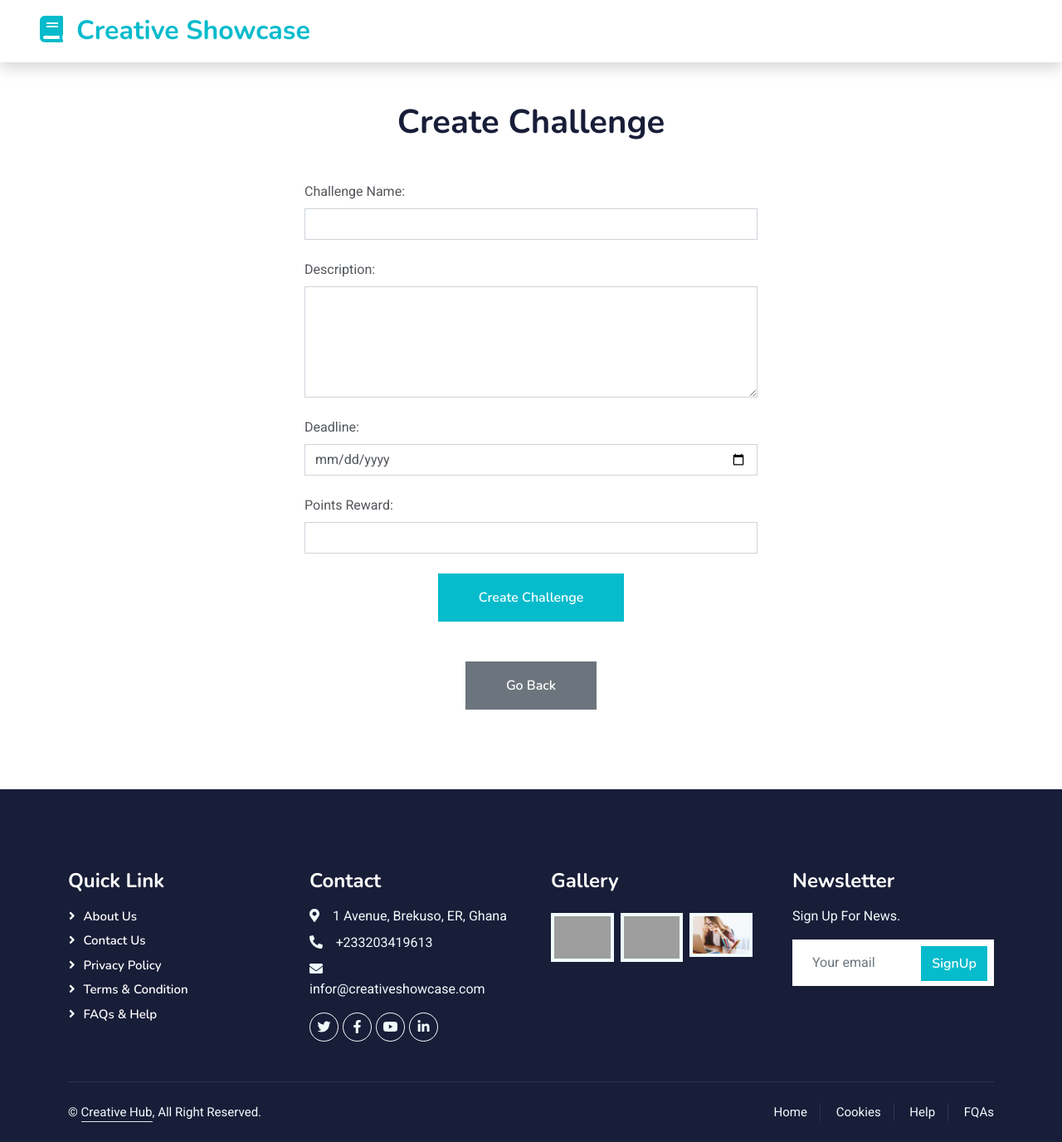
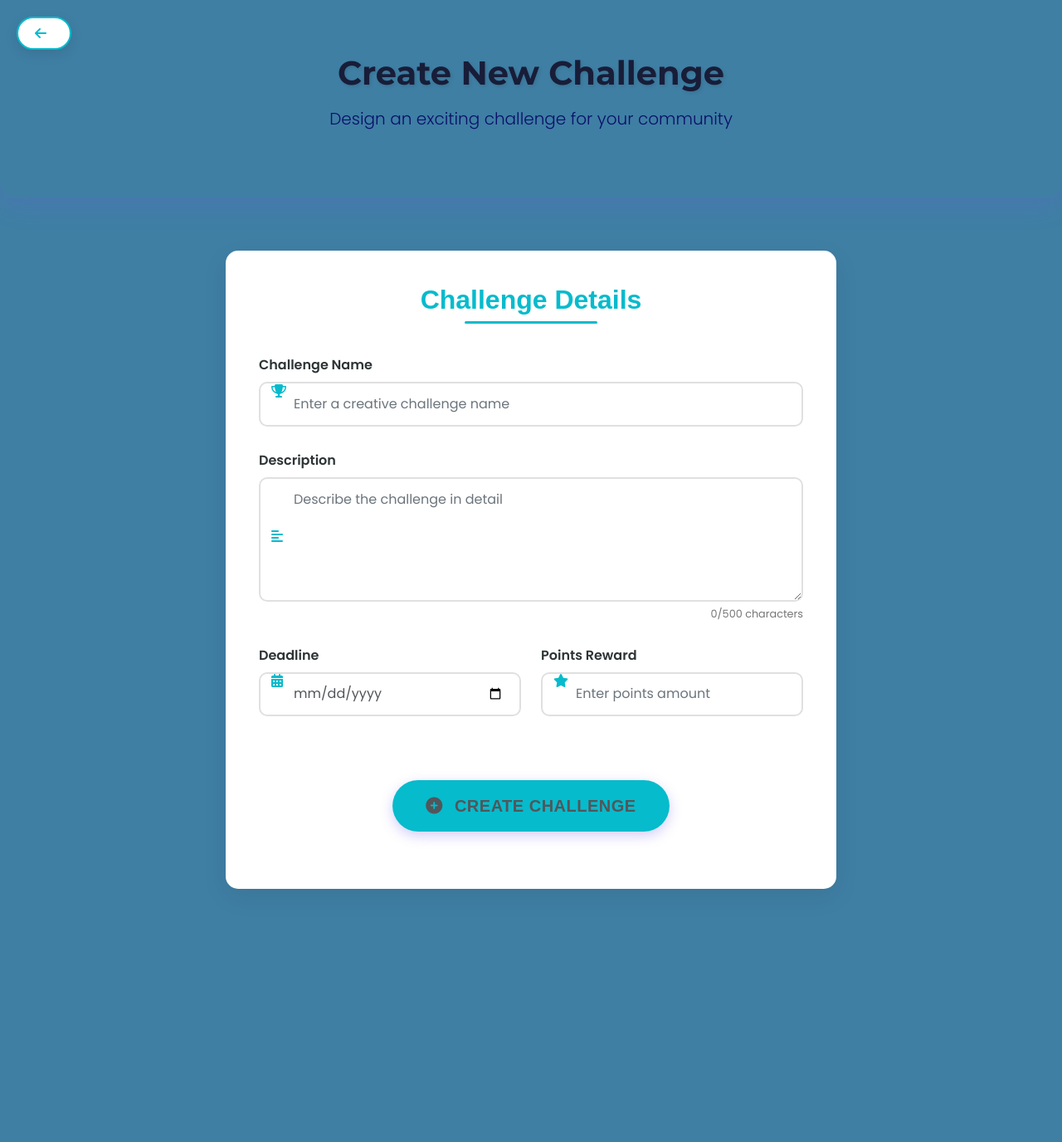
Before and after one commit to smuggerteey/final_capstone, a Flask app: page /create_challenges in a window 1280 px wide. Shown: the whole page at 83% size. After the commit the page ends 1071 px from the top, so only its background shows below. Run offline with Flask 3, Linux system fonts and the light colour scheme; a user stored in the database is signed in; data comes from the database, SQL or seed files in the repository; some libraries are stand-ins or nearby versions; grey boxes are pictures that could not be loaded.

Commit message:
Update create_challenges.html

```diff
--- a/main/templates/create_challenges.html
+++ b/main/templates/create_challenges.html
@@ -12,11 +12,11 @@
     <!-- Google Web Fonts -->
     <link rel="preconnect" href="https://fonts.googleapis.com">
     <link rel="preconnect" href="https://fonts.gstatic.com" crossorigin>
-    <link href="https://fonts.googleapis.com/css2?family=Heebo:wght@400;500;600&family=Nunito:wght@600;700;800&display=swap" rel="stylesheet">
+    <link href="https://fonts.googleapis.com/css2?family=Poppins:wght@300;400;500;600;700&family=Montserrat:wght@400;600;700&display=swap" rel="stylesheet">
 
     <!-- Icon Font Stylesheet -->
-    <link rel="stylesheet" href="https://cdnjs.cloudflare.com/ajax/libs/font-awesome/5.15.3/css/all.min.css">
-    <link href="https://cdn.jsdelivr.net/npm/bootstrap-icons@1.4.1/font/bootstrap-icons.css" rel="stylesheet">
+    <link rel="stylesheet" href="https://cdnjs.cloudflare.com/ajax/libs/font-awesome/6.4.0/css/all.min.css">
+    <link href="https://cdn.jsdelivr.net/npm/bootstrap-icons@1.10.0/font/bootstrap-icons.css" rel="stylesheet">
 
     <!-- Libraries Stylesheet -->
     <link href="{{ url_for('static', filename='lib/animate/animate.min.css') }}" rel="stylesheet">
@@ -27,6 +27,171 @@
 
     <!-- Template Stylesheet -->
     <link href="{{ url_for('static', filename='css/style.css') }}" rel="stylesheet">
+
+    <style>
+        :root {
+            --primary-color: #06BBCC;
+            --secondary-color:#06BBCC;
+            --accent-color: #fd79a8;
+            --dark-color: #2d3436;
+            --light-color: #f5f6fa;
+            --success-color: #00b894;
+        }
+
+        body {
+            font-family: 'Poppins', sans-serif;
+            background-color: #3f7fa4;
+            color: var(--dark-color);
+        }
+
+        .challenge-header {
+            background: #3f7fa4;
+            color: rgb(11, 16, 105);
+            padding: 4rem 0;
+            margin-bottom: 3rem;
+            border-radius: 0 0 20px 20px;
+            box-shadow: 0 10px 30px rgba(108, 92, 231, 0.2);
+        }
+
+        .challenge-header h1 {
+            font-weight: 700;
+            text-shadow: 2px 2px 4px rgba(0,0,0,0.1);
+            font-family: 'Montserrat', sans-serif;
+        }
+
+        .form-container {
+            background: white;
+            border-radius: 15px;
+            box-shadow: 0 10px 30px rgba(0,0,0,0.08);
+            padding: 2.5rem;
+            margin-bottom: 3rem;
+        }
+
+        .form-label {
+            font-weight: 600;
+            color: var(--dark-color);
+            margin-bottom: 0.5rem;
+        }
+
+        .form-control {
+            border: 2px solid #e0e0e0;
+            border-radius: 10px;
+            padding: 0.8rem 1.2rem;
+            transition: all 0.3s;
+        }
+
+        .form-control:focus {
+            border-color: var(--primary-color);
+            box-shadow: 0 0 0 3px rgba(108, 92, 231, 0.2);
+        }
+
+        textarea.form-control {
+            min-height: 150px;
+            resize: vertical;
+        }
+
+        .btn-create {
+            background: linear-gradient(to right, var(--primary-color), var(--secondary-color));
+            border: none;
+            border-radius: 50px;
+            padding: 1rem 2.5rem;
+            font-weight: 600;
+            letter-spacing: 0.5px;
+            text-transform: uppercase;
+            transition: all 0.3s;
+            box-shadow: 0 5px 15px rgba(108, 92, 231, 0.3);
+        }
+
+        .btn-create:hover {
+            transform: translateY(-3px);
+            box-shadow: 0 8px 20px rgba(108, 92, 231, 0.4);
+        }
+
+        .floating-back-btn {
+            position: fixed;
+            top: 20px;
+            left: 20px;
+            background: white;
+            color: var(--primary-color);
+            border-radius: 50px;
+            padding: 10px 20px;
+            box-shadow: 0 5px 15px rgba(0,0,0,0.1);
+            text-decoration: none;
+            font-weight: 500;
+            transition: all 0.3s;
+            z-index: 1000;
+            display: flex;
+            align-items: center;
+            border: 2px solid var(--primary-color);
+        }
+
+        .floating-back-btn:hover {
+            background: var(--primary-color);
+            color: white;
+            transform: translateX(-5px);
+        }
+
+        .input-icon {
+            position: relative;
+        }
+
+        .input-icon i {
+            position: absolute;
+            left: 15px;
+            top: 50%;
+            transform: translateY(-50%);
+            color: var(--primary-color);
+        }
+
+        .input-icon input, .input-icon textarea {
+            padding-left: 40px;
+        }
+
+        .character-counter {
+            font-size: 0.8rem;
+            color: #777;
+            text-align: right;
+            margin-top: 0.3rem;
+        }
+
+        .form-group {
+            margin-bottom: 1.8rem;
+            position: relative;
+        }
+
+        .form-header {
+            text-align: center;
+            margin-bottom: 2.5rem;
+        }
+
+        .form-header h2 {
+            color: var(--primary-color);
+            font-weight: 700;
+            position: relative;
+            display: inline-block;
+        }
+
+        .form-header h2:after {
+            content: '';
+            position: absolute;
+            width: 60%;
+            height: 3px;
+            background: linear-gradient(to right, var(--primary-color), var(--secondary-color));
+            bottom: -10px;
+            left: 20%;
+            border-radius: 3px;
+        }
+
+        @media (max-width: 768px) {
+            .form-container {
+                padding: 1.5rem;
+            }
+
+            .challenge-header {
+                padding: 3rem 0;
+            }
+        }
+    </style>
 </head>
 
 <body>
@@ -37,138 +202,81 @@
         </div>
     </div>
     <!-- Spinner End -->
-     <!-- Navbar Start -->
-     <nav class="navbar navbar-expand-lg bg-white navbar-light shadow sticky-top p-0">
-        <a href="" class="navbar-brand d-flex align-items-center px-4 px-lg-5">
-            <h2 class="m-0 text-primary"><i class="fa fa-book me-3"></i>Creative Showcase</h2>
+
+    <!-- Floating Back Button -->
+    <a href="javascript:void(0);"
+       onclick="window.history.back();"
+       class="floating-back-btn">
+        <i class="fas fa-arrow-left me-2"></i>
     </a>
-        <button type="button" class="navbar-toggler me-4" data-bs-toggle="collapse" data-bs-target="#navbarCollapse">
-            <span class="navbar-toggler-icon"></span>
-        </button>
-        <div class="collapse navbar-collapse" id="navbarCollapse">
-            <div class="collapse navbar-collapse" id="navbarCollapse">
 
+    <!-- Challenge Header -->
+    <div class="challenge-header text-center wow fadeInUp" data-wow-delay="0.1s">
+        <div class="container">
+            <h1 class="mb-3">Create New Challenge</h1>
+            <p class="lead">Design an exciting challenge for your community</p>
         </div>
     </div>
-    </nav>
-    <!-- Navbar End -->
-    <!-- Create Challenge Form Start -->
-    <div class="container-xxl py-5">
+
+    <!-- Create Challenge Form -->
+    <div class="container-xxl py-3">
         <div class="container">
-            <div class="text-center wow fadeInUp" data-wow-delay="0.1s">
-                <h1 class="mb-5">Create Challenge</h1>
+            <div class="row justify-content-center">
+                <div class="col-lg-8">
+                    <div class="form-container wow fadeInUp" data-wow-delay="0.2s">
+                        <div class="form-header">
+                            <h2>Challenge Details</h2>
                         </div>
-            <div class="row justify-content-center">
-                <div class="col-lg-6">
-                    <form action="{{ url_for('create_challenges') }}" method="POST" class="wow fadeInUp" data-wow-delay="0.3s">
-                        <div class="form-group mb-4">
-                            <label for="name" class="form-label">Challenge Name:</label>
-                            <input type="text" id="name" name="name" class="form-control" required>
+
+                        <form action="{{ url_for('create_challenges') }}" method="POST">
+                            <div class="form-group input-icon">
+                                <label for="name" class="form-label">Challenge Name</label>
+                                <i class="fas fa-trophy"></i>
+                                <input type="text" id="name" name="name" class="form-control"
+                                       placeholder="Enter a creative challenge name" required>
                             </div>
-                        <div class="form-group mb-4">
-                            <label for="description" class="form-label">Description:</label>
-                            <textarea id="description" name="description" class="form-control" rows="5" required></textarea>
+
+                            <div class="form-group input-icon">
+                                <label for="description" class="form-label">Description</label>
+                                <i class="fas fa-align-left"></i>
+                                <textarea id="description" name="description" class="form-control"
+                                          placeholder="Describe the challenge in detail" rows="5" required></textarea>
+                                <div class="character-counter"><span id="charCount">0</span>/500 characters</div>
                             </div>
-                        <div class="form-group mb-4">
-                            <label for="deadline" class="form-label">Deadline:</label>
+
+                            <div class="row">
+                                <div class="col-md-6">
+                                    <div class="form-group input-icon">
+                                        <label for="deadline" class="form-label">Deadline</label>
+                                        <i class="fas fa-calendar-alt"></i>
                                         <input type="date" id="deadline" name="deadline" class="form-control" required>
                                     </div>
-                        <div class="form-group mb-4">
-                            <label for="points_reward" class="form-label">Points Reward:</label>
-                            <input type="number" id="points_reward" name="points_reward" class="form-control" required>
                                 </div>
-                        <div class="form-group text-center">
-                            <button type="submit" class="btn btn-primary py-3 px-5">Create Challenge</button>
+                                <div class="col-md-6">
+                                    <div class="form-group input-icon">
+                                        <label for="points_reward" class="form-label">Points Reward</label>
+                                        <i class="fas fa-star"></i>
+                                        <input type="number" id="points_reward" name="points_reward"
+                                               class="form-control" placeholder="Enter points amount" required>
                                     </div>
-                    </form>
+                                </div>
                             </div>
 
-                <div class="text-center mt-5 wow fadeInUp" data-wow-delay="0.5s">
-                    <form action="/display_challenges" method="get">
-                        <button type="submit" class="btn btn-secondary py-3 px-5">Go Back</button>
+                            <div class="form-group text-center mt-5">
+                                <button type="submit" class="btn btn-create btn-lg">
+                                    <i class="fas fa-plus-circle me-2"></i> Create Challenge
+                                </button>
+                            </div>
                         </form>
                     </div>
                 </div>
             </div>
         </div>
-    <!-- Create Challenge Form End -->
-
-    <!-- Footer Start -->
-    <div class="container-fluid bg-dark text-light footer pt-5 mt-5 wow fadeIn" data-wow-delay="0.1s">
-        <div class="container py-5">
-            <div class="row g-5">
-                <div class="col-lg-3 col-md-6">
-                    <h4 class="text-white mb-3">Quick Link</h4>
-                    <a class="btn btn-link" href="">About Us</a>
-                    <a class="btn btn-link" href="">Contact Us</a>
-                    <a class="btn btn-link" href="">Privacy Policy</a>
-                    <a class="btn btn-link" href="">Terms & Condition</a>
-                    <a class="btn btn-link" href="">FAQs & Help</a>
     </div>
-                <div class="col-lg-3 col-md-6">
-                    <h4 class="text-white mb-3">Contact</h4>
-                    <p class="mb-2"><i class="fa fa-map-marker-alt me-3"></i>1 Avenue, Brekuso, ER, Ghana</p>
-                    <p class="mb-2"><i class="fa fa-phone-alt me-3"></i>+233203419613</p>
-                    <p class="mb-2"><i class="fa fa-envelope me-3"></i>infor@creativeshowcase.com</p>
-                    <div class="d-flex pt-2">
-                        <a class="btn btn-outline-light btn-social" href=""><i class="fab fa-twitter"></i></a>
-                        <a class="btn btn-outline-light btn-social" href=""><i class="fab fa-facebook-f"></i></a>
-                        <a class="btn btn-outline-light btn-social" href=""><i class="fab fa-youtube"></i></a>
-                        <a class="btn btn-outline-light btn-social" href=""><i class="fab fa-linkedin-in"></i></a>
-                    </div>
-                </div>
-                <div class="col-lg-3 col-md-6">
-                    <h4 class="text-white mb-3">Gallery</h4>
-                    <div class="row g-2 pt-2">
-                        <div class="col-4">
-                            <img class="img-fluid bg-light p-1" src="{{ url_for('static', filename='img/course-1.jpg') }}" alt="">
-                        </div>
-                        <div class="col-4">
-                            <img class="img-fluid bg-light p-1" src="{{ url_for('static', filename='img/course-2.jpg') }}" alt="">
-                        </div>
-                        <div class="col-4">
-                            <img class="img-fluid bg-light p-1" src="{{ url_for('static', filename='img/course-3.jpg') }}" alt="">
-                        </div>
-                    </div>
-                </div>
-                <div class="col-lg-3 col-md-6">
-                    <h4 class="text-white mb-3">Newsletter</h4>
-                    <p>Sign Up For News.</p>
-                    <div class="position-relative mx-auto" style="max-width: 400px;">
-                        <input class="form-control border-0 w-100 py-3 ps-4 pe-5" type="text" placeholder="Your email">
-                        <button type="button" class="btn btn-primary py-2 position-absolute top-0 end-0 mt-2 me-2">SignUp</button>
-                    </div>
-                </div>
-            </div>
-        </div>
-        <div class="container">
-            <div class="copyright">
-                <div class="row">
-                    <div class="col-md-6 text-center text-md-start mb-3 mb-md-0">
-                        &copy; <a class="border-bottom" href="#">Creative Hub</a>, All Right Reserved.
-                    </div>
-                    <div class="col-md-6 text-center text-md-end">
-                        <div class="footer-menu">
-                            <a href="">Home</a>
-                            <a href="">Cookies</a>
-                            <a href="">Help</a>
-                            <a href="">FQAs</a>
-                        </div>
-                    </div>
-                </div>
-            </div>
-        </div>
-    </div>
-    <!-- Footer End -->
-
-    <!-- Footer End -->
-
-    <!-- Back to Top -->
-    <a href="#" class="btn btn-lg btn-primary btn-lg-square back-to-top"><i class="bi bi-arrow-up"></i></a>
 
     <!-- JavaScript Libraries -->
-    <script src="https://code.jquery.com/jquery-3.4.1.min.js"></script>
-    <script src="https://cdn.jsdelivr.net/npm/bootstrap@5.0.0/dist/js/bootstrap.bundle.min.js"></script>
+    <script src="https://code.jquery.com/jquery-3.6.0.min.js"></script>
+    <script src="https://cdn.jsdelivr.net/npm/bootstrap@5.2.3/dist/js/bootstrap.bundle.min.js"></script>
     <script src="{{ url_for('static', filename='lib/wow/wow.min.js') }}"></script>
     <script src="{{ url_for('static', filename='lib/easing/easing.min.js') }}"></script>
     <script src="{{ url_for('static', filename='lib/waypoints/waypoints.min.js') }}"></script>
@@ -177,25 +285,49 @@
     <!-- Template Javascript -->
     <script src="{{ url_for('static', filename='js/main.js') }}"></script>
 
-    <!-- Dark Mode Toggle Script -->
+    <!-- Form Enhancement Scripts -->
     <script>
-        // Dark Mode Toggle Functionality
+        // Initialize animations
+        new WOW().init();
+
+        // Character counter for description
+        $('#description').on('input', function() {
+            const currentLength = $(this).val().length;
+            $('#charCount').text(currentLength);
+
+            if (currentLength > 500) {
+                $('#charCount').css('color', 'red');
+            } else {
+                $('#charCount').css('color', '#777');
+            }
+        });
+
+        // Set minimum date to today for deadline
+        document.getElementById('deadline').min = new Date().toISOString().split('T')[0];
+
+        // Form validation
+        $('form').on('submit', function(e) {
+            const points = $('#points_reward').val();
+            if (points <= 0) {
+                alert('Points reward must be greater than 0');
+                e.preventDefault();
+                return false;
+            }
+
+            const descLength = $('#description').val().length;
+            if (descLength > 500) {
+                alert('Description must be 500 characters or less');
+                e.preventDefault();
+                return false;
+            }
+
+            return true;
+        });
+
+        // Dark mode toggle
         if (localStorage.getItem('darkMode') === 'true') {
             document.body.classList.add('dark-mode');
-            document.getElementById('darkModeToggle').textContent = '☀️';
         }
-
-        document.getElementById('darkModeToggle').addEventListener('click', () => {
-            document.body.classList.toggle('dark-mode');
-            if (document.body.classList.contains('dark-mode')) {
-                localStorage.setItem('darkMode', 'true');
-                document.getElementById('darkModeToggle').textContent = '☀️';
-            } else {
-                localStorage.setItem('darkMode', 'false');
-                document.getElementById('darkModeToggle').textContent = '🌙';
-            }
-        });
     </script>
 </body>
-
 </html>
```
Lines whose indentation alone changed are shown as unchanged.
